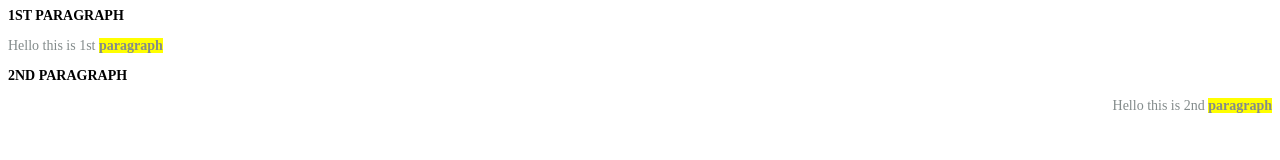
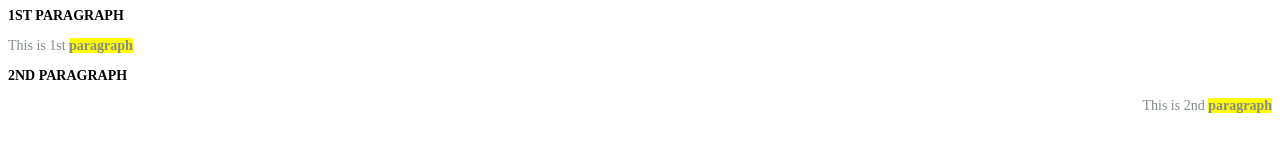
Before and after one commit to Nishitbaria/Software-Tool, a plain HTML site: page Software Tool pratical Kpgu/code/Code-5/main.html in a window 1280 px wide. Drawn offline with Linux system fonts and the light colour scheme.

Commit message:
Update main.html

```diff
--- a/Software Tool pratical Kpgu/code/Code-5/main.html
+++ b/Software Tool pratical Kpgu/code/Code-5/main.html
@@ -4,8 +4,8 @@
 </head>
 <body>
 <h3>1st paragraph</h3>
-<p id=p1>Hello this is 1st <span>paragraph</span></p>
+<p id=p1>This is 1st <span>paragraph</span></p>
 <h3>2nd paragraph</h3>
-<p id=p2>Hello this is 2nd <span>paragraph</span></p>
+<p id=p2> This is 2nd <span>paragraph</span></p>
 </body>
 </html>
```
